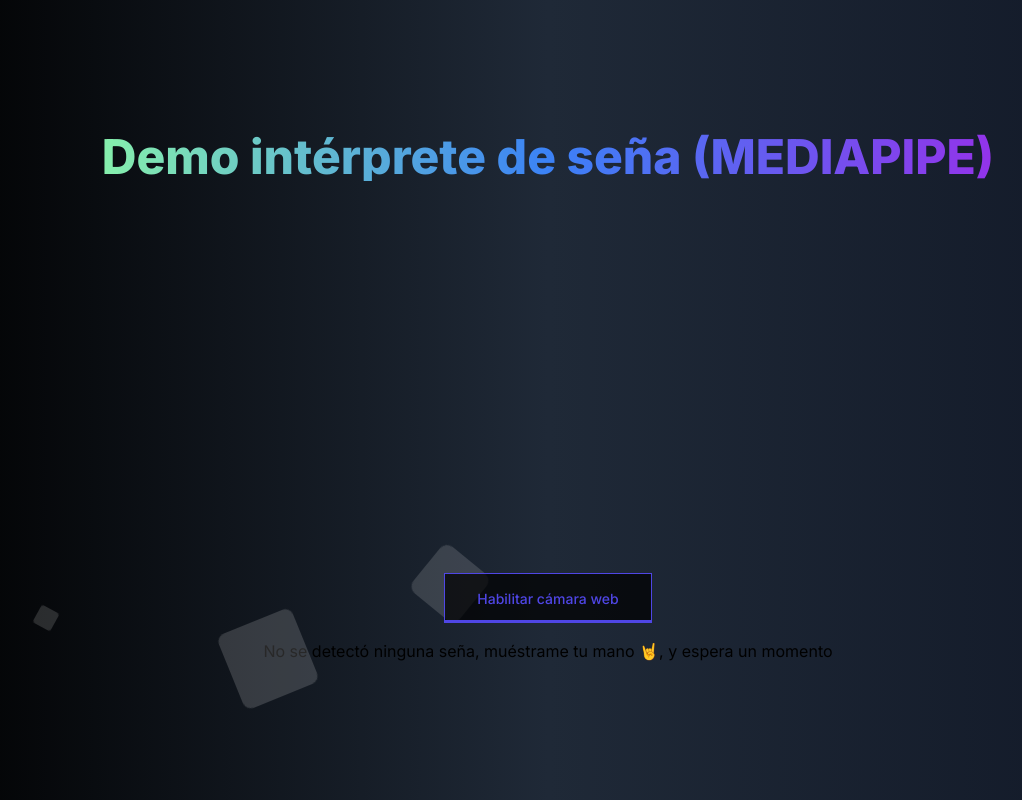
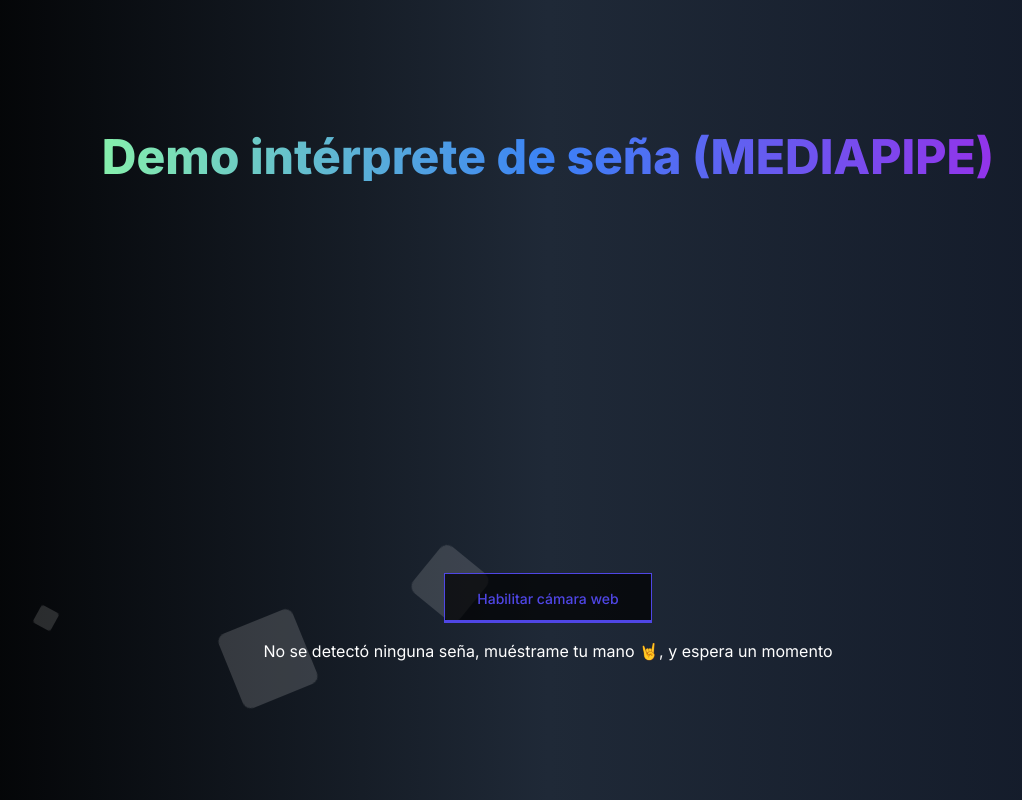
Before and after one commit to JahazielHernandezHoyos/interprete-LSC-frontend, a Next.js app: page / in a window 1280 px wide. Shown: the whole page, without its empty margins (92-1114 px from the left). Built offline with nearby package versions, Linux system fonts and the light colour scheme.

Commit message:
fix/Update text ouput white

```diff
--- a/src/app/page.js
+++ b/src/app/page.js
@@ -109,10 +109,10 @@ export default function Home() {
       </div>
 
       <div className="m-4 flex justify-center items-center">
-        {gestureRecognitionResult == null ? <p className="text-center">No se detectó ninguna seña, muéstrame tu mano 🤘, y espera un momento</p> :
+        {gestureRecognitionResult == null ? <p className="text-center text-white">No se detectó ninguna seña, muéstrame tu mano 🤘, y espera un momento</p> :
           (gestureRecognitionResult.gestures && gestureRecognitionResult.gestures[0] && gestureRecognitionResult.gestures[0][0] ?
-            <h2 className="text-center">Resultado de la predicción: {gestureRecognitionResult.gestures[0][0].categoryName}</h2> :
-            <h2 className="text-center">No se detectó ninguna seña</h2>)}
+            <h2 className="text-center text-white">Resultado de la predicción: {gestureRecognitionResult.gestures[0][0].categoryName}</h2> :
+            <h2 className="text-center text-white">No se detectó ninguna seña</h2>)}
       </div>
     </>
   )
```
